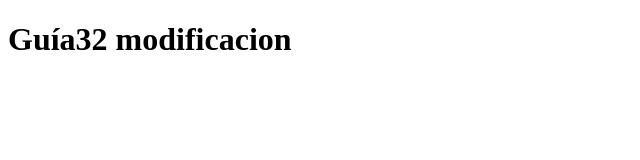
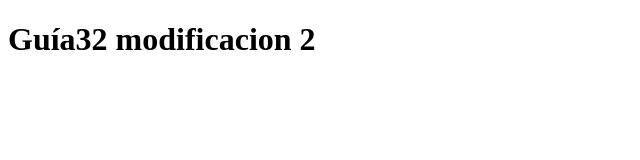
Before and after one commit to kyll7120/xmlvalido_GRUPO04, a plain HTML site: page index.html in a window 1280 px wide. Shown: the full height of the page, 0-640 px from the left. Drawn offline with Linux system fonts and the light colour scheme.

Commit message:
Update index.html

```diff
--- a/index.html
+++ b/index.html
@@ -6,6 +6,6 @@
     <title>xmlvalido_Grupo04</title>
 </head>
 <body>
-    <h1>Guía32 modificacion</h1>
+    <h1>Guía32 modificacion 2</h1>
 </body>
 </html>
```
